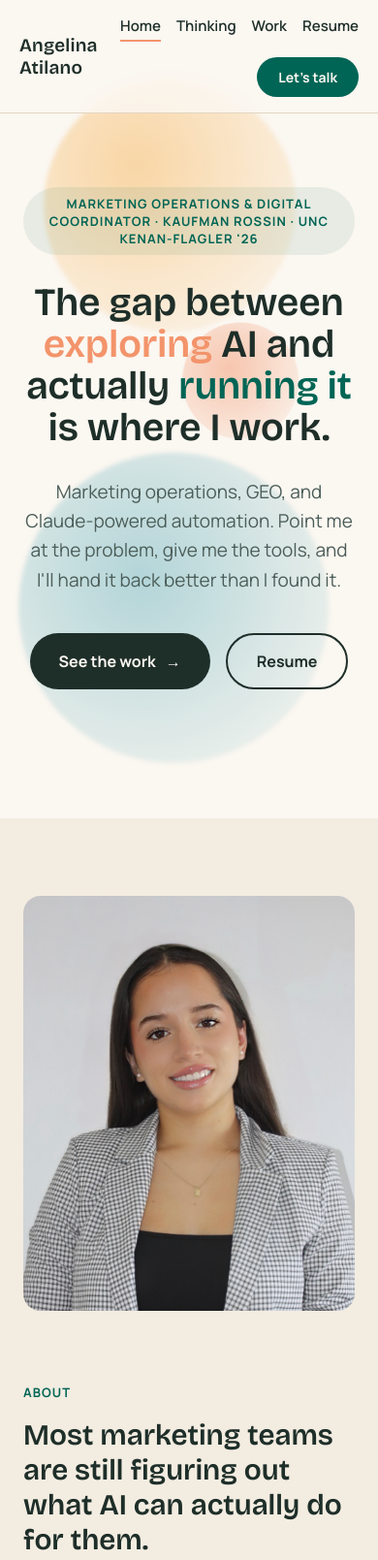
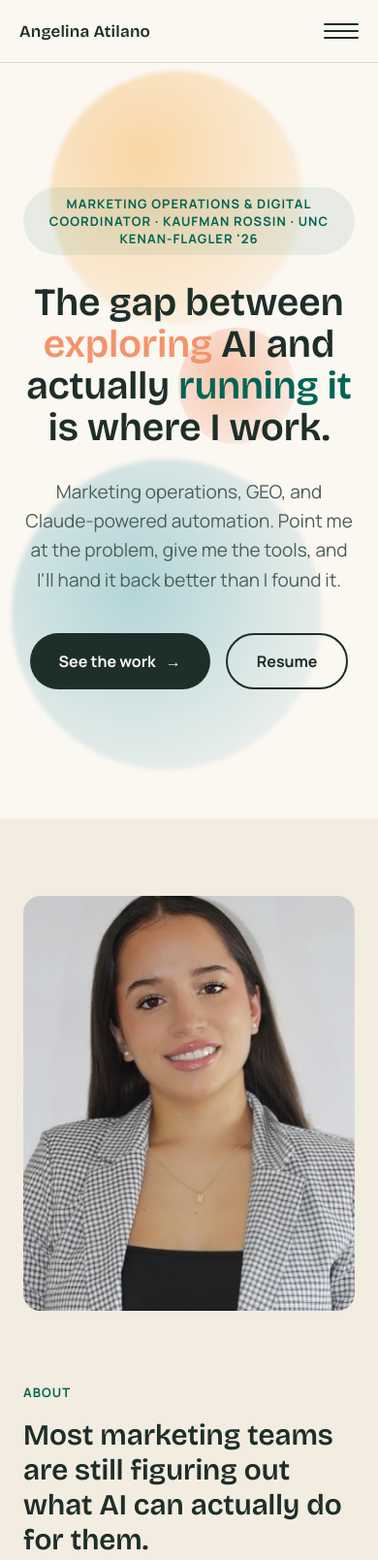
Before and after one commit to angelinatilano/portfolio, a plain HTML site: page index.html in a window 390 px wide. Shown: the top 1609 px of the page at 97% size. Drawn offline with nearby package versions, Linux system fonts and the light colour scheme.

Commit message:
Fix mobile responsiveness and swap portrait tilt for scroll parallax
- Add a proper hamburger nav menu below 760px (nav previously wrapped
  into a broken two-line mess with no way to collapse it)
- Fix Work page case grid: the 2-column layout was set via inline
  style, which beat the stylesheet's mobile media query and kept
  cards cramped into 2 columns down to phone widths
- Replace mouse-tilt-on-hover portrait effect with a scroll-driven
  parallax (image drifts vertically based on scroll position instead
  of cursor position) — works on touch devices, no hover required

```diff
--- a/css/style.css
+++ b/css/style.css
@@ -101,9 +101,51 @@ img { max-width: 100%; }
 }
 .nav-cta:hover { background: var(--teal-hover); transform: translateY(-2px); }
 
-@media (max-width: 860px) {
-  .nav { padding: 16px 20px; }
-  .nav-links { gap: 16px; flex-wrap: wrap; justify-content: flex-end; }
+.nav-toggle {
+  display: none;
+  flex-direction: column;
+  justify-content: center;
+  gap: 5px;
+  width: 36px; height: 36px;
+  background: none;
+  border: none;
+  cursor: pointer;
+  padding: 0;
+}
+.nav-toggle span {
+  display: block;
+  width: 100%;
+  height: 2px;
+  background: var(--ink);
+  border-radius: 2px;
+  transition: transform .25s ease, opacity .2s ease;
+}
+.nav-toggle.is-open span:nth-child(1) { transform: translateY(7px) rotate(45deg); }
+.nav-toggle.is-open span:nth-child(2) { opacity: 0; }
+.nav-toggle.is-open span:nth-child(3) { transform: translateY(-7px) rotate(-45deg); }
+
+@media (max-width: 760px) {
+  .nav { padding: 14px 20px; flex-wrap: wrap; }
+  .nav-brand span { font-size: 17px; }
+  .nav-toggle { display: flex; }
+  .nav-links {
+    display: none;
+    flex-basis: 100%;
+    flex-direction: column;
+    align-items: stretch;
+    gap: 0;
+    margin-top: 14px;
+    padding-top: 10px;
+    border-top: 1px solid var(--border);
+  }
+  .nav-links.is-open { display: flex; }
+  .nav-link {
+    width: 100%;
+    padding: 14px 2px;
+    border-bottom: 1px solid var(--border);
+    font-size: 16px;
+  }
+  .nav-cta { margin-top: 14px; text-align: center; justify-content: center; }
 }
 
 /* ---------- Hero ---------- */
@@ -219,9 +261,16 @@ img { max-width: 100%; }
   aspect-ratio: 4/5;
   border-radius: 18px;
   overflow: hidden;
-  transition: transform .35s ease-out;
 }
-.about-portrait img { width: 100%; height: 100%; object-fit: cover; display: block; }
+.about-portrait img {
+  position: absolute;
+  top: -12%; left: 0;
+  width: 100%; height: 124%;
+  object-fit: cover;
+  display: block;
+  will-change: transform;
+  transition: transform .1s linear;
+}
 
 .section-label {
   font-size: 13px;
@@ -276,6 +325,9 @@ img { max-width: 100%; }
 .case-grid { display: grid; grid-template-columns: repeat(3,1fr); gap: 28px; }
 @media (max-width: 980px) { .case-grid { grid-template-columns: 1fr 1fr; } }
 @media (max-width: 640px) { .case-grid { grid-template-columns: 1fr; } }
+
+.case-grid-2col { grid-template-columns: repeat(2,1fr); }
+@media (max-width: 640px) { .case-grid-2col { grid-template-columns: 1fr; } }
 
 .case-card {
   text-decoration: none;
--- a/index.html
+++ b/index.html
@@ -12,7 +12,10 @@
 
 <nav class="nav">
   <a href="index.html" class="nav-brand"><span>Angelina Atilano</span></a>
-  <div class="nav-links">
+  <button class="nav-toggle" data-nav-toggle aria-label="Toggle menu" aria-expanded="false">
+    <span></span><span></span><span></span>
+  </button>
+  <div class="nav-links" data-nav-links>
     <a href="index.html" class="nav-link active">Home</a>
     <a href="thinking.html" class="nav-link">Thinking</a>
     <a href="work.html" class="nav-link">Work</a>
--- a/js/main.js
+++ b/js/main.js
@@ -16,21 +16,58 @@ document.addEventListener('DOMContentLoaded', () => {
     setTimeout(() => revealEls.forEach((el) => el.classList.add('is-visible')), 1800);
   }
 
-  // Portrait tilt-on-hover
+  initPortraitParallax();
+  initNavToggle();
+});
+
+// Portrait scroll parallax — image drifts vertically as the About section scrolls through view
+function initPortraitParallax() {
   const portraitWrap = document.querySelector('[data-tilt-wrap]');
   const portrait = document.querySelector('[data-tilt]');
-  if (portraitWrap && portrait) {
-    portraitWrap.addEventListener('mousemove', (e) => {
-      const rect = portraitWrap.getBoundingClientRect();
-      const px = (e.clientX - rect.left) / rect.width - 0.5;
-      const py = (e.clientY - rect.top) / rect.height - 0.5;
-      portrait.style.transform = `translate(${px * 8}px, ${py * 8}px)`;
-    });
-    portraitWrap.addEventListener('mouseleave', () => {
-      portrait.style.transform = 'translate(0px, 0px)';
-    });
-  }
-});
+  if (!portraitWrap || !portrait) return;
+
+  const maxShift = 26;
+  let ticking = false;
+
+  const update = () => {
+    ticking = false;
+    const rect = portraitWrap.getBoundingClientRect();
+    const viewportCenter = window.innerHeight / 2;
+    const elementCenter = rect.top + rect.height / 2;
+    const progress = Math.max(-1, Math.min(1, (elementCenter - viewportCenter) / (window.innerHeight / 2)));
+    portrait.style.transform = `translateY(${progress * maxShift}px)`;
+  };
+
+  const onScroll = () => {
+    if (!ticking) {
+      ticking = true;
+      requestAnimationFrame(update);
+    }
+  };
+
+  window.addEventListener('scroll', onScroll, { passive: true });
+  window.addEventListener('resize', onScroll);
+  update();
+}
+
+// Mobile nav hamburger toggle
+function initNavToggle() {
+  const toggle = document.querySelector('[data-nav-toggle]');
+  const links = document.querySelector('[data-nav-links]');
+  if (!toggle || !links) return;
+
+  const setOpen = (open) => {
+    toggle.classList.toggle('is-open', open);
+    links.classList.toggle('is-open', open);
+    toggle.setAttribute('aria-expanded', String(open));
+  };
+
+  toggle.addEventListener('click', () => setOpen(!links.classList.contains('is-open')));
+  links.querySelectorAll('a').forEach((a) => a.addEventListener('click', () => setOpen(false)));
+  document.addEventListener('keydown', (e) => {
+    if (e.key === 'Escape') setOpen(false);
+  });
+}
 
 // Generic list <-> detail toggler used on Thinking and Work pages.
 // Expects: [data-open-detail="ID"] triggers, [data-grid-view], [data-detail="ID"], [data-close-detail]
```
Also changed, not shown: thinking.html (+4 -1 lines), work.html (+5 -2 lines).
